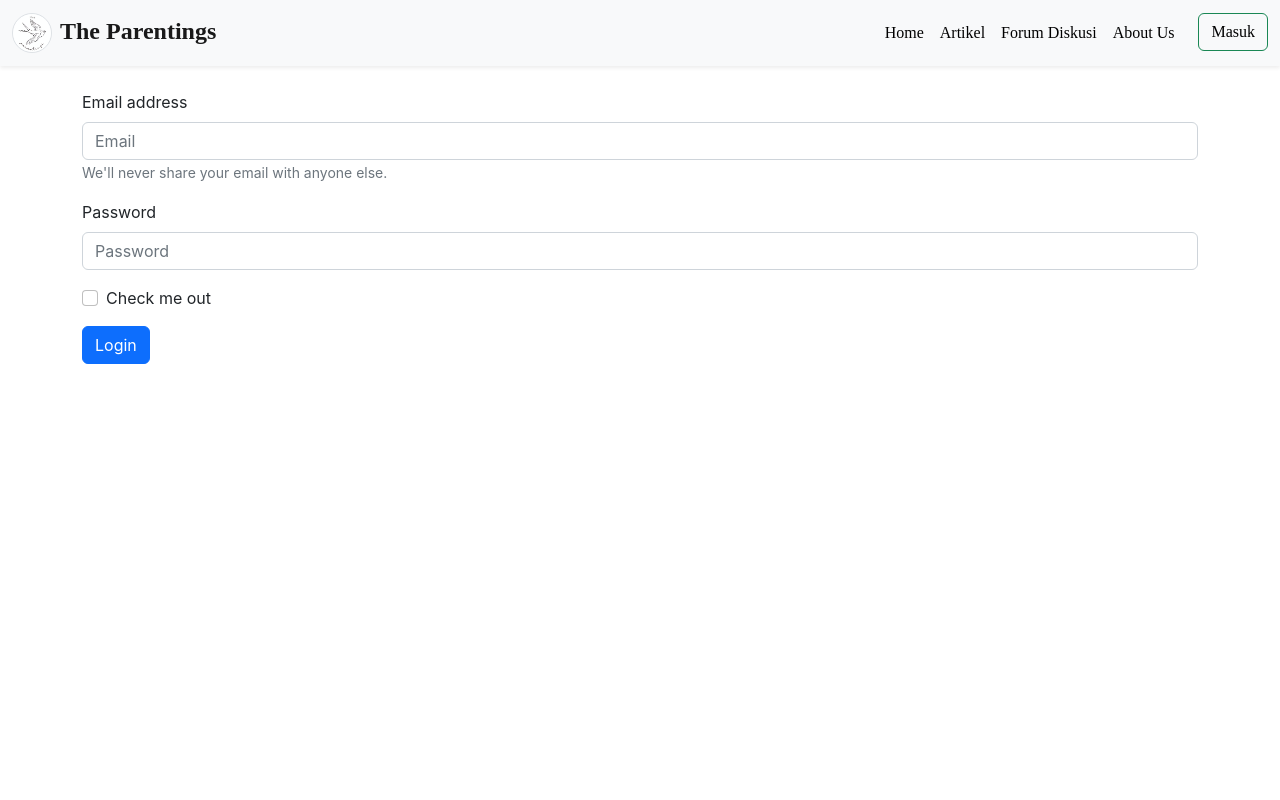
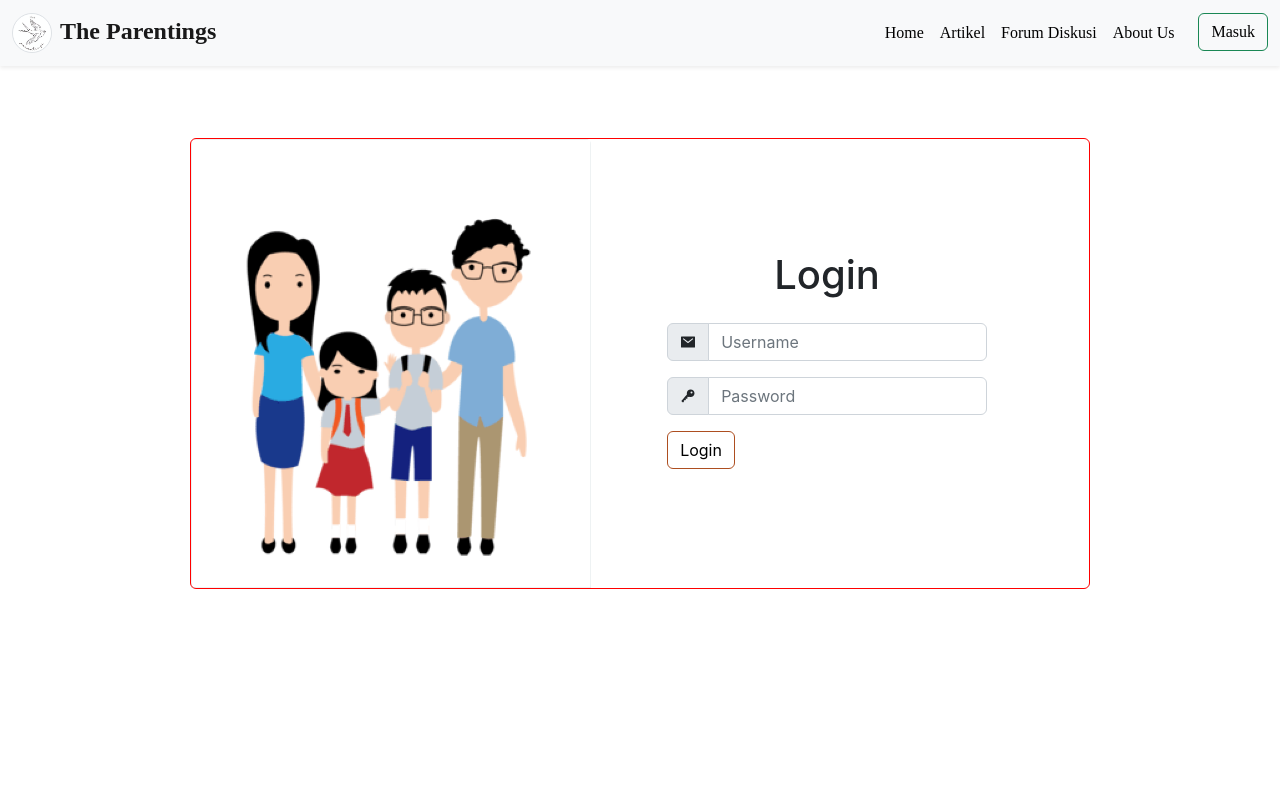
Before and after one commit to Capstone-Dicoding-To-The-Moon/FamilyPreparation-Final, a Next.js app: page /login-admin in a window 1280 px wide. Shown: the top 800 px of the page. Built offline with nearby package versions, Linux system fonts and the light colour scheme.

Commit message:
fix bug & add alert validation

```diff
--- a/pages/admin/index.js
+++ b/pages/admin/index.js
@@ -53,7 +53,7 @@ const admin = () => {
   };
 
   const changeUser = (data) => {
-    setUser(data);
+    setAllUser(data);
   };
 
   return (
--- a/pages/login-admin/index.js
+++ b/pages/login-admin/index.js
@@ -1,11 +1,12 @@
 import Link from 'next/link';
-import { Container } from 'react-bootstrap';
+import { Card, Col, Container, InputGroup, Row } from 'react-bootstrap';
 import Button from 'react-bootstrap/Button';
 import Form from 'react-bootstrap/Form';
 import axios from 'axios';
 import { useRouter } from 'next/router';
 import { useEffect, useState } from 'react';
 import { getToken } from '../../utils/konstanta';
+import { IoMailSharp, IoKey } from 'react-icons/io5';
 
 const login = () => {
   const router = useRouter();
@@ -38,7 +39,7 @@ const login = () => {
           JSON.stringify({
             email,
             roleId: 1,
-          }),
+          })
         );
         alert('success', 'Berhasil Login');
         router.reload();
@@ -49,33 +50,44 @@ const login = () => {
   };
 
   return (
-    <Container>
-      <Form>
-        <Form.Group className="mb-3" controlId="formBasicEmail">
-          <Form.Label>Email address</Form.Label>
-          <Form.Control type="email" name="email" placeholder="Email" />
-          <Form.Text className="text-muted">
-            We'll never share your email with anyone else.
-          </Form.Text>
-        </Form.Group>
+    <div style={{ backgroundColor: 'white' }}>
+      <Container className="py-5">
+        <Card style={{ borderColor: 'red', width: 900, margin: 'auto' }}>
+          <div className="row g-0">
+            <div className="col-md-5">
+              <Card.Img variant="top" src="cover.png" className="cover" style={{ width: 400 }} />
+            </div>
+            <div className="col-md-7 ">
+              <div className="card-body" style={{ height: '100%' }}>
+                <Row className="align-items-center justify-content-center mt-5">
+                  <Col md={8}>
+                    <h1 className="text-center mb-4 mt-5">Login</h1>
+                    <Form>
+                      <InputGroup className="mb-3">
+                        <InputGroup.Text id="basic-addon1">
+                          <IoMailSharp></IoMailSharp>
+                        </InputGroup.Text>
+                        <Form.Control placeholder="Username" type="email" name="email" />
+                      </InputGroup>
 
-        <Form.Group className="mb-3" controlId="formBasicPassword">
-          <Form.Label>Password</Form.Label>
-          <Form.Control
-            type="password"
-            name="password"
-            placeholder="Password"
-          />
-        </Form.Group>
-        <Form.Group className="mb-3" controlId="formBasicCheckbox">
-          <Form.Check type="checkbox" label="Check me out" />
-        </Form.Group>
-
-        <Button variant="primary" onClick={(e) => click(e)} type="submit">
-          Login
-        </Button>
-      </Form>
-    </Container>
+                      <InputGroup className="mb-3">
+                        <InputGroup.Text id="basic-addon1">
+                          <IoKey></IoKey>
+                        </InputGroup.Text>
+                        <Form.Control type="password" name="password" placeholder="Password" autoComplete="on" />
+                      </InputGroup>
+                      <Button className="btnUpdate" style={{ float: 'none' }} onClick={(e) => click(e)} type="submit">
+                        Login
+                      </Button>
+                    </Form>
+                  </Col>
+                </Row>
+              </div>
+            </div>
+          </div>
+        </Card>
+      </Container>
+    </div>
   );
 };
 export default login;
--- a/utils/fetchApi.js
+++ b/utils/fetchApi.js
@@ -4,7 +4,7 @@ import { getAPI_URL, getHeaders } from './konstanta';
 const deleteData = async (endpoint, id) => {
   const base_url = getAPI_URL();
   const config = getHeaders();
-  if (id.includes('@')) {
+  if (String(id).includes('@')) {
     config.data = {
       email: id,
     };
```
Also changed, not shown: components/CardSliderComponent.jsx (+6 -1 lines), components/admin/ListArtikelComponent.jsx (+20 -3 lines), components/admin/ListForumDiskusiComponent.jsx (+19 -4 lines), components/admin/ListUserComponent.jsx (+19 -3 lines), pages/artikel/[idArtikel].js (+32 -80 lines), pages/forumDiskusi/[idForum].js (+24 -2 lines).
